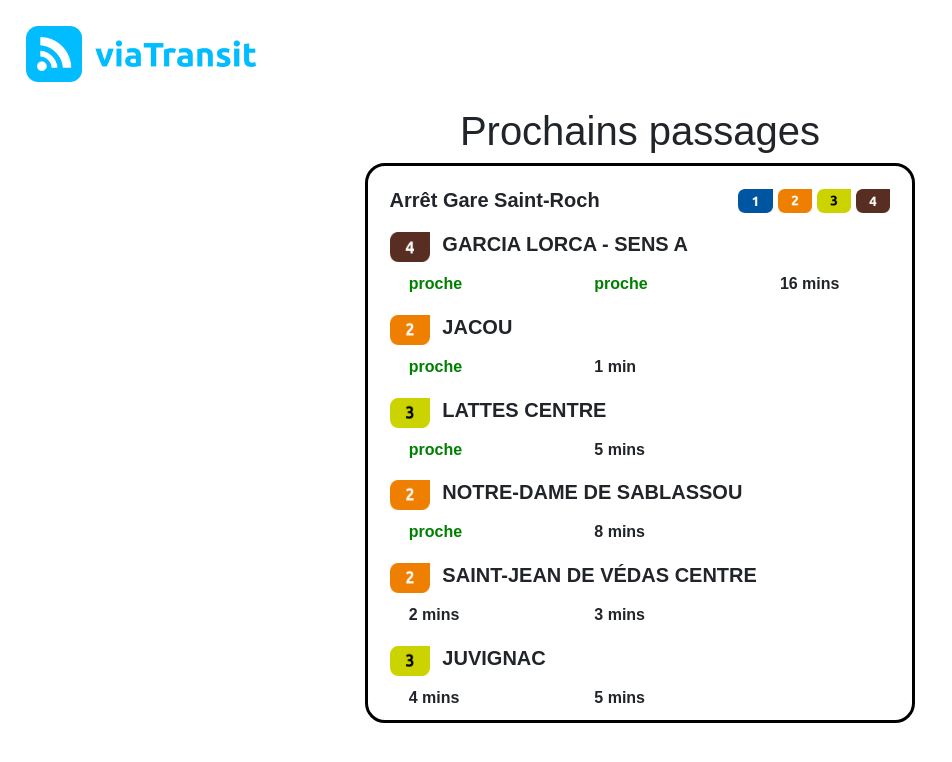
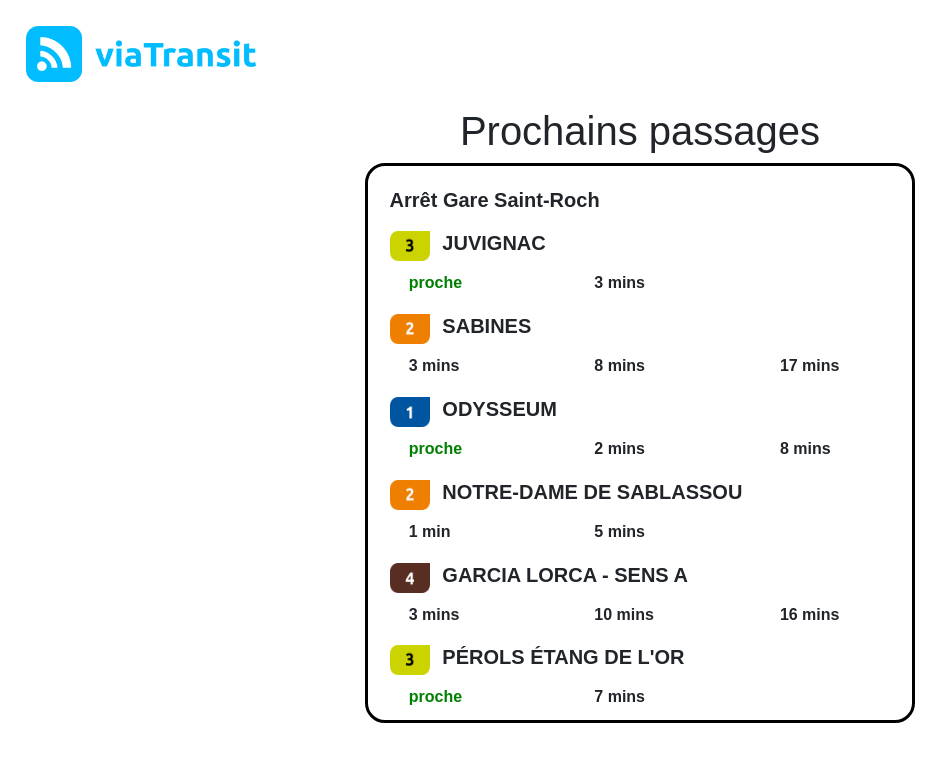
Before and after one commit to TheoNaulet/Exercice-ViaTransit, a React (Create React App) app: page / in a window 1280 px wide. Shown: the top 762 px of the page, without its empty margins (0-952 px from the left). Built offline with nearby package versions, Linux system fonts and the light colour scheme.

Commit message:
home useEffect optimisation

```diff
--- a/src/Pages/Home.jsx
+++ b/src/Pages/Home.jsx
@@ -5,13 +5,11 @@ import Header from "../components/Header";
 import Station from "../components/Station";
 
 function Home() {
-	const [data, setDatas] = useState(schedules);
-	const [randomData, setRandomData] = useState(data);
+	const [randomData, setRandomData] = useState(schedules);
 
 	useEffect(() => {
-		setRandomData(
-			//For each element of the array data, generate a random number, and store it in the randomData array
-			randomData.forEach((element) => {
+		let temp = randomData;
+		temp.forEach((element) => {
 			element.schedules[0].departure = Math.floor(
 				Math.random() * (500 - 0) + 0
 			);
@@ -24,13 +22,12 @@ function Home() {
 				element.schedules[0].departure = element.schedules[1].departure;
 				element.schedules[1].departure = change;
 			}
-			}),
-			randomData.sort(function (a, b) {
+		});
+		temp.sort(function (a, b) {
 			return a.schedules[0].departure - b.schedules[0].departure;
-			})
-		);
-		console.log(randomData);
-	}, []);
+		});
+		setRandomData(temp);
+	}, [randomData]);
 
 	return (
 		<div className="App">
@@ -40,9 +37,9 @@ function Home() {
 				<h1>Prochains passages</h1>
 				<div className="schedule-content">
 					{/* Station and lines who serves this stop component */}
-					<Station schedules={data} />
+					<Station schedules={randomData} />
 					{/* For each  */}
-					{data.map((val, key) => {
+					{randomData.map((val, key) => {
 						return (
 							<Destinations
 								key={key}
--- a/src/components/Destinations.jsx
+++ b/src/components/Destinations.jsx
@@ -27,6 +27,7 @@ function Destinations({ data, line, direction }) {
 					<h2 className="direction">{direction.toUpperCase()}</h2>
 				</div>
 				<div className="departures">
+					{/* for each direction display the  */}
 					{data.schedules.map((val, key) => {
 						return (
 							<div key={key} className="time">
```
Lines whose indentation alone changed are shown as unchanged.
